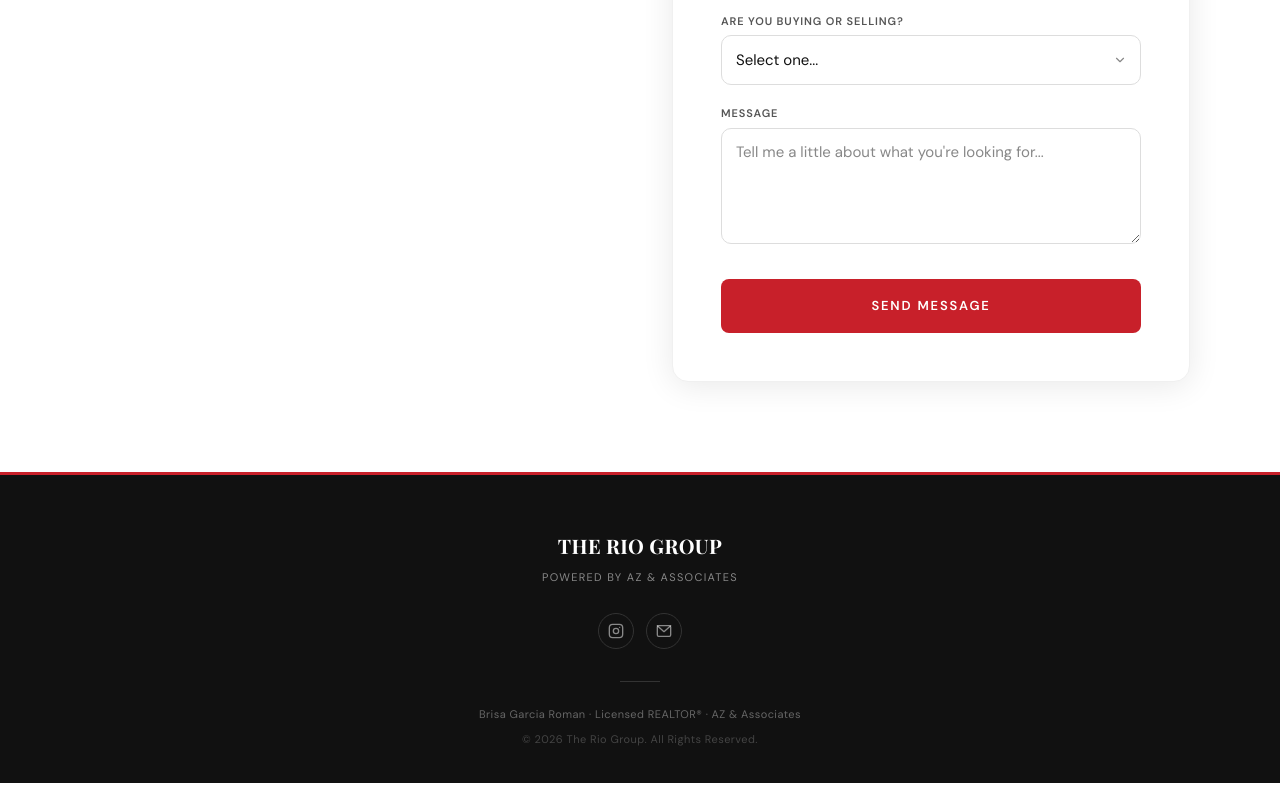
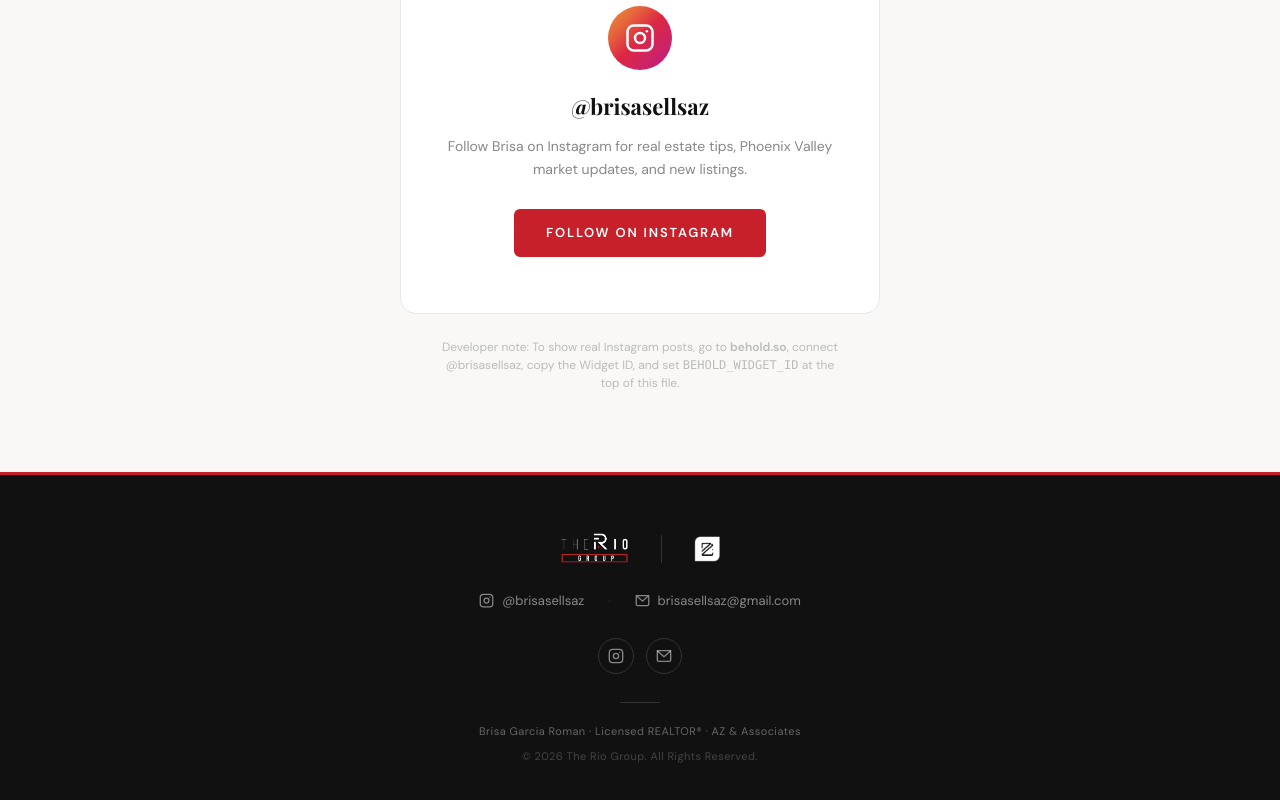
Before and after one commit to Rio-Vidrio/brisa-garcia-roman, a Next.js app: page / in a window 1280 px wide. Shown: the part 1959-2759 px from the top of the page. Built offline with nearby package versions, Linux system fonts and the light colour scheme.

Commit message:
Add real logos, contact form middle, IG + contact info in footer

```diff
--- a/app/page.tsx
+++ b/app/page.tsx
@@ -1,7 +1,7 @@
 import PageHeader from '@/components/Header/PageHeader'
 import HeroSection from '@/components/Hero/HeroSection'
+import ContactForm from '@/components/ContactForm/ContactForm'
 import InstagramFeed from '@/components/InstagramFeed/InstagramFeed'
-import ContactForm from '@/components/ContactForm/ContactForm'
 import PageFooter from '@/components/Footer/PageFooter'
 
 export default function Home() {
@@ -9,8 +9,8 @@ export default function Home() {
     <>
       <PageHeader />
       <HeroSection />
+      <ContactForm />
       <InstagramFeed />
-      <ContactForm />
       <PageFooter />
     </>
   )
--- a/components/Footer/PageFooter.tsx
+++ b/components/Footer/PageFooter.tsx
@@ -1,10 +1,6 @@
 'use client'
 
 import { useState } from 'react'
-
-// LOGO SETUP: Place The_Rio_Group_Landscape_2024_White.png in /public
-// Then replace the text fallback below with:
-// <img src="/The_Rio_Group_Landscape_2024_White.png" alt="The Rio Group" style={{height:'38px'}} />
 
 export default function PageFooter() {
   const year = new Date().getFullYear()
@@ -18,56 +14,108 @@ export default function PageFooter() {
         textAlign: 'center',
       }}
     >
-      {/* Logo area */}
-      <div style={{ marginBottom: '8px' }}>
-        {/* Replace with logo img when file is placed in /public */}
-        <span
-          style={{
-            fontFamily: "'Playfair Display', serif",
-            fontSize: '20px',
-            color: '#ffffff',
-            fontWeight: 700,
-            letterSpacing: '0.02em',
-          }}
-        >
-          THE RIO GROUP
-        </span>
+      {/* Logos side by side */}
+      <div
+        style={{
+          display: 'flex',
+          alignItems: 'center',
+          justifyContent: 'center',
+          gap: '32px',
+          marginBottom: '10px',
+          flexWrap: 'wrap',
+        }}
+      >
+        <img
+          src="/rio-landscape.png"
+          alt="The Rio Group"
+          style={{ height: '36px', objectFit: 'contain' }}
+        />
+        <div style={{ width: '1px', height: '28px', background: '#333' }} />
+        <img
+          src="/az-logo-white.png"
+          alt="AZ & Associates"
+          style={{ height: '26px', objectFit: 'contain' }}
+        />
       </div>
 
-      {/* Powered by */}
-      <p
+      {/* Contact info */}
+      <div
         style={{
-          fontFamily: "'DM Sans', sans-serif",
-          fontSize: '11px',
-          color: '#888888',
-          textTransform: 'uppercase',
-          letterSpacing: '0.12em',
+          display: 'flex',
+          alignItems: 'center',
+          justifyContent: 'center',
+          gap: '24px',
           marginBottom: '28px',
+          marginTop: '24px',
+          flexWrap: 'wrap',
         }}
       >
-        Powered by AZ &amp; Associates
-      </p>
+        <a
+          href="https://www.instagram.com/brisasellsaz/"
+          target="_blank"
+          rel="noopener noreferrer"
+          style={{
+            display: 'flex',
+            alignItems: 'center',
+            gap: '8px',
+            color: '#888',
+            textDecoration: 'none',
+            fontFamily: "'DM Sans', sans-serif",
+            fontSize: '13px',
+            transition: 'color 0.18s',
+          }}
+          onMouseEnter={e => (e.currentTarget.style.color = '#C8202A')}
+          onMouseLeave={e => (e.currentTarget.style.color = '#888')}
+        >
+          <svg width="15" height="15" viewBox="0 0 24 24" fill="none" stroke="currentColor" strokeWidth="2" strokeLinecap="round" strokeLinejoin="round">
+            <rect x="2" y="2" width="20" height="20" rx="5" ry="5" />
+            <circle cx="12" cy="12" r="4" />
+            <circle cx="17.5" cy="6.5" r="1" fill="currentColor" stroke="none" />
+          </svg>
+          @brisasellsaz
+        </a>
 
-      {/* Social icons */}
+        <span style={{ color: '#333', fontSize: '12px' }}>·</span>
+
+        <a
+          href="mailto:brisasellsaz@gmail.com"
+          style={{
+            display: 'flex',
+            alignItems: 'center',
+            gap: '8px',
+            color: '#888',
+            textDecoration: 'none',
+            fontFamily: "'DM Sans', sans-serif",
+            fontSize: '13px',
+            transition: 'color 0.18s',
+          }}
+          onMouseEnter={e => (e.currentTarget.style.color = '#C8202A')}
+          onMouseLeave={e => (e.currentTarget.style.color = '#888')}
+        >
+          <svg width="15" height="15" viewBox="0 0 24 24" fill="none" stroke="currentColor" strokeWidth="2" strokeLinecap="round" strokeLinejoin="round">
+            <rect x="2" y="4" width="20" height="16" rx="2" />
+            <polyline points="2,4 12,13 22,4" />
+          </svg>
+          brisasellsaz@gmail.com
+        </a>
+      </div>
+
+      {/* Social icon row */}
       <div
         style={{
           display: 'flex',
           justifyContent: 'center',
           gap: '12px',
-          marginBottom: '32px',
+          marginBottom: '28px',
         }}
       >
-        <SocialIcon
-          href="https://www.instagram.com/brisasellsaz/"
-          label="Follow @brisasellsaz on Instagram"
-        >
+        <SocialIcon href="https://www.instagram.com/brisasellsaz/" label="Follow @brisasellsaz on Instagram">
           <svg width="16" height="16" viewBox="0 0 24 24" fill="none" stroke="currentColor" strokeWidth="2" strokeLinecap="round" strokeLinejoin="round">
             <rect x="2" y="2" width="20" height="20" rx="5" ry="5" />
             <circle cx="12" cy="12" r="4" />
             <circle cx="17.5" cy="6.5" r="1" fill="currentColor" stroke="none" />
           </svg>
         </SocialIcon>
-
         <SocialIcon href="mailto:brisasellsaz@gmail.com" label="Email Brisa">
           <svg width="16" height="16" viewBox="0 0 24 24" fill="none" stroke="currentColor" strokeWidth="2" strokeLinecap="round" strokeLinejoin="round">
             <rect x="2" y="4" width="20" height="16" rx="2" />
@@ -77,52 +125,19 @@ export default function PageFooter() {
       </div>
 
       {/* Divider */}
-      <div
-        style={{
-          width: '40px',
-          height: '1px',
-          background: '#333333',
-          margin: '0 auto 24px',
-        }}
-      />
+      <div style={{ width: '40px', height: '1px', background: '#333333', margin: '0 auto 20px' }} />
 
-      {/* License line */}
-      <p
-        style={{
-          fontFamily: "'DM Sans', sans-serif",
-          fontSize: '11px',
-          color: '#666666',
-          marginBottom: '8px',
-          letterSpacing: '0.04em',
-        }}
-      >
+      <p style={{ fontFamily: "'DM Sans', sans-serif", fontSize: '11px', color: '#666666', marginBottom: '8px', letterSpacing: '0.04em' }}>
         Brisa Garcia Roman · Licensed REALTOR® · AZ &amp; Associates
       </p>
-
-      {/* Copyright */}
-      <p
-        style={{
-          fontFamily: "'DM Sans', sans-serif",
-          fontSize: '11px',
-          color: '#444444',
-          letterSpacing: '0.04em',
-        }}
-      >
+      <p style={{ fontFamily: "'DM Sans', sans-serif", fontSize: '11px', color: '#444444', letterSpacing: '0.04em' }}>
         &copy; {year} The Rio Group. All Rights Reserved.
       </p>
     </footer>
   )
 }
 
-function SocialIcon({
-  href,
-  label,
-  children,
-}: {
-  href: string
-  label: string
-  children: React.ReactNode
-}) {
+function SocialIcon({ href, label, children }: { href: string; label: string; children: React.ReactNode }) {
   const [hovered, setHovered] = useState(false)
   return (
     <a
@@ -131,13 +146,9 @@ function SocialIcon({
       rel={href.startsWith('http') ? 'noopener noreferrer' : undefined}
       aria-label={label}
       style={{
-        width: '36px',
-        height: '36px',
-        borderRadius: '50%',
+        width: '36px', height: '36px', borderRadius: '50%',
         border: hovered ? '1px solid #C8202A' : '1px solid #333333',
-        display: 'flex',
-        alignItems: 'center',
-        justifyContent: 'center',
+        display: 'flex', alignItems: 'center', justifyContent: 'center',
         color: hovered ? '#C8202A' : 'rgba(255,255,255,0.5)',
         transition: 'border-color 0.18s, color 0.18s',
         textDecoration: 'none',
--- a/components/Header/PageHeader.tsx
+++ b/components/Header/PageHeader.tsx
@@ -1,11 +1,3 @@
-// LOGO SETUP: Place The_Rio_Group_Landscape_2024_White.png in /public
-// Then replace the text fallback below with:
-// <img src="/The_Rio_Group_Landscape_2024_White.png" alt="The Rio Group" style={{height:'38px'}} />
-
-// LOGO SETUP: Place AZ_Associates_White.png in /public
-// Then replace the AZ text fallback below with:
-// <img src="/AZ_Associates_White.png" alt="AZ & Associates" style={{height:'30px'}} />
-
 export default function PageHeader() {
   return (
     <header
@@ -23,50 +15,19 @@ export default function PageHeader() {
         zIndex: 100,
       }}
     >
-      {/* Left: The Rio Group branding */}
-      <div style={{ display: 'flex', flexDirection: 'column', gap: '2px' }}>
-        {/* Replace with logo img when file is placed in /public */}
-        <span
-          style={{
-            fontFamily: "'Playfair Display', serif",
-            fontSize: '18px',
-            color: '#ffffff',
-            fontWeight: 700,
-            letterSpacing: '0.02em',
-            lineHeight: 1.2,
-          }}
-        >
-          THE RIO GROUP
-        </span>
-        <span
-          style={{
-            fontFamily: "'DM Sans', sans-serif",
-            fontSize: '9px',
-            color: '#C8202A',
-            textTransform: 'uppercase',
-            letterSpacing: '0.14em',
-            fontWeight: 600,
-          }}
-        >
-          POWERED BY AZ &amp; ASSOCIATES
-        </span>
-      </div>
+      {/* Left: The Rio Group logo */}
+      <img
+        src="/rio-landscape.png"
+        alt="The Rio Group"
+        style={{ height: '38px', objectFit: 'contain' }}
+      />
 
-      {/* Right: AZ & Associates mark */}
-      <div>
-        {/* Replace with logo img when file is placed in /public */}
-        <span
-          style={{
-            fontFamily: "'DM Sans', sans-serif",
-            fontSize: '11px',
-            color: '#888888',
-            textTransform: 'uppercase',
-            letterSpacing: '0.1em',
-          }}
-        >
-          AZ &amp; Associates
-        </span>
-      </div>
+      {/* Right: AZ & Associates logo */}
+      <img
+        src="/az-logo-white.png"
+        alt="AZ & Associates"
+        style={{ height: '30px', objectFit: 'contain' }}
+      />
     </header>
   )
 }
```
Also changed, not shown: public/az-logo-white.png (added), public/rio-landscape.png (added).
